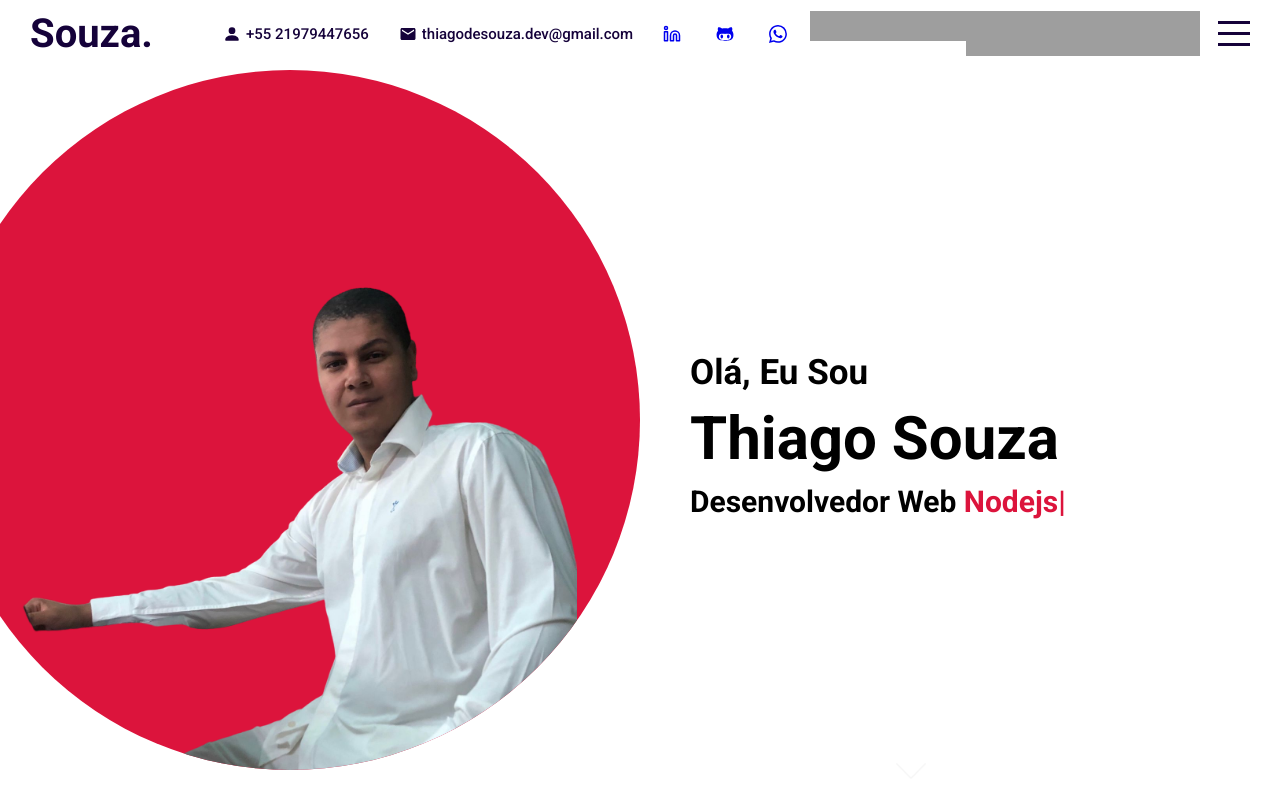
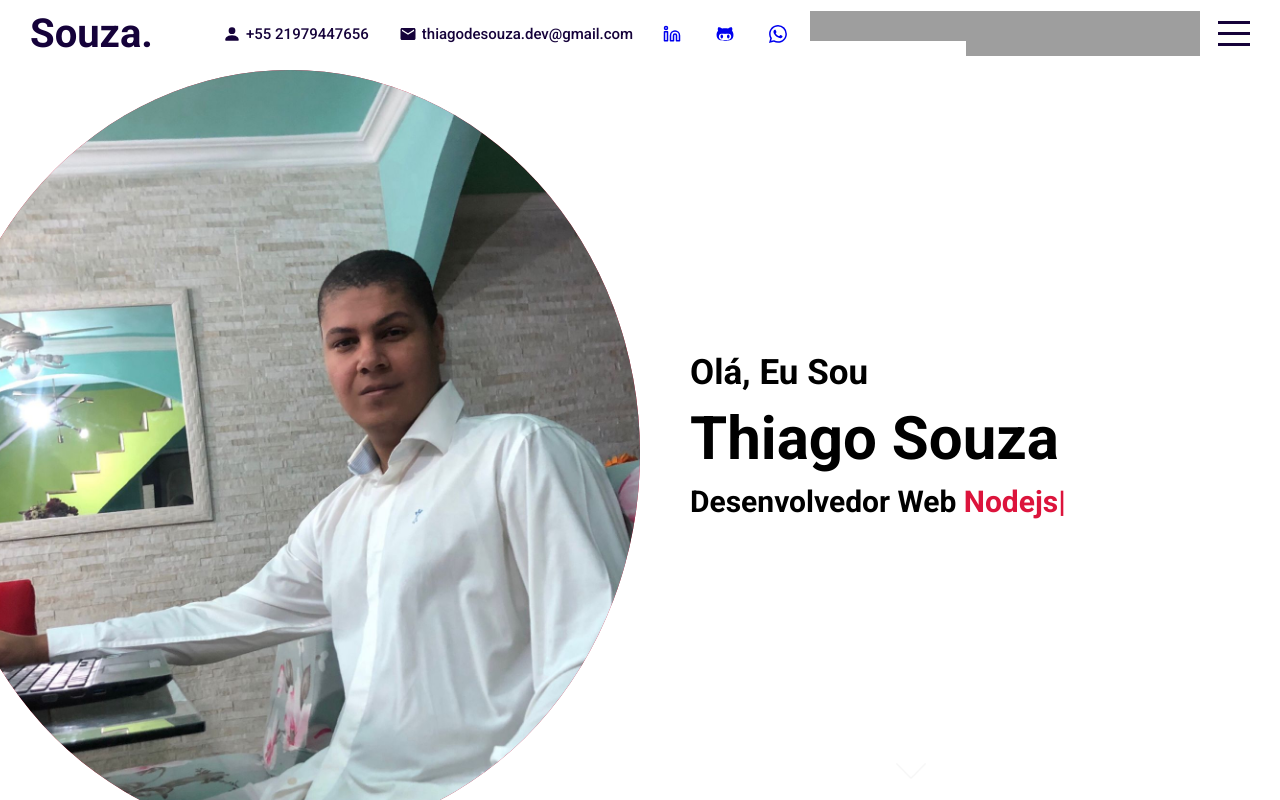
Before and after one commit to thisouzadev/portfolio, a React (Create React App) app in the folder my-app/: page / in a window 1280 px wide. Built offline with nearby package versions, Linux system fonts and the light colour scheme; grey boxes are pictures that could not be loaded; a web font is replaced by a local one.

Commit message:
feat: :art: react menu and intro photo update

```diff
--- a/my-app/src/components/intro/Intro.jsx
+++ b/my-app/src/components/intro/Intro.jsx
@@ -29,7 +29,7 @@ export default function Intro() {
     <div className="intro" id="intro">
       <div className="left">
         <div className="imgContainer">
-          <img src="assets/man.png" alt="" />
+          <img src="assets/a.jpeg" alt="" />
         </div>
       </div>
       <div className="right">
--- a/my-app/src/components/intro/intro.scss
+++ b/my-app/src/components/intro/intro.scss
@@ -22,7 +22,7 @@
       align-items: flex-end;
       justify-content: center;
       float: right;
-
+      block-size: auto;
       @include mobile{
         align-items: flex-start;
       }
--- a/my-app/src/components/topbar/topbar.scss
+++ b/my-app/src/components/topbar/topbar.scss
@@ -78,7 +78,9 @@
   &.active {
     background-color: $mainColor;
     color: white;
-
+    .icon {
+      color : white;
+    }
     .hamburger {
       span {
         &:first-child {
```
Also changed, not shown: my-app/public/assets/a.jpeg (added).
